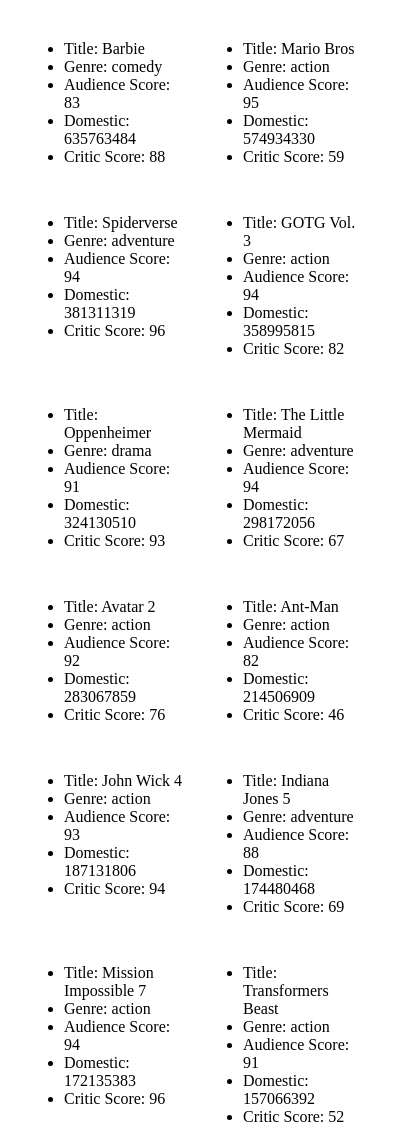
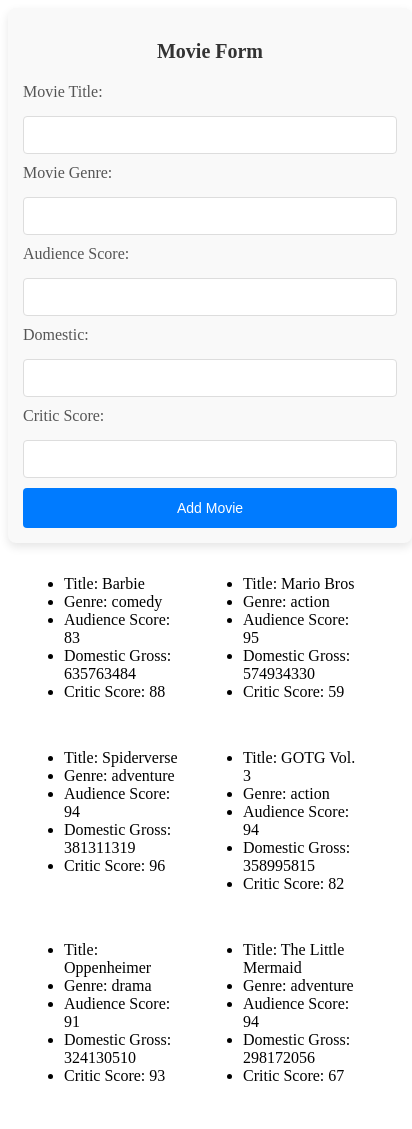
Before and after one commit to jfelipe75/compare-movies, a website built with Vite: page compare-movies/index.html in a window 390 px wide. Shown: the top 1129 px of the page, 412 px wide, since content can reach past the window. Built offline with nearby package versions, Linux system fonts and the light colour scheme.

```diff
--- a/compare-movies/index.html
+++ b/compare-movies/index.html
@@ -7,7 +7,22 @@
     <title>Vite App</title>
   </head>
   <body>
-    <div id="movie-grid"></div>
+    <form aria-label="movie-form" id="movie-form">
+      <h2>Movie Form</h2>
+      <label for="movie-title">Movie Title: </label>
+      <input type="text" name="title" id="movie-title" required />
+      <label for="movie-genre">Movie Genre: </label>
+      <input type="text" name="genre" id="movie-genre" required />
+      <label for="audience-score">Audience Score: </label>
+      <input type="text" name="audienceScore" id="audience-score" required />
+      <label for="domestic">Domestic: </label>
+      <input type="text" name="domestic" id="domestic" required />
+      <label for="critic-score">Critic Score: </label>
+      <input type="text" name="criticScore" id="critic-score" required />
+      <button type="submit">Add Movie</button>
+    </form>
+    <div id="movie-grid"><!--Insert movie items here--></div>
+    <div id="graphs-grid"><!-- Insert graphs here--></div>
     <script type="module" src="/src/main.js"></script>
   </body>
 </html>
--- a/compare-movies/package.json
+++ b/compare-movies/package.json
@@ -10,5 +10,8 @@
   },
   "devDependencies": {
     "vite": "^5.4.10"
+  },
+  "dependencies": {
+    "chart.js": "^4.4.7"
   }
 }
--- a/compare-movies/src/data-store.js
+++ b/compare-movies/src/data-store.js
@@ -8,9 +8,33 @@
 };
 
 export const getLocalStorageKey = (key) => {
-  return JSON.parse(localStorage.getItem(key));
+  const data = localStorage.getItem(key);
+  return data ? JSON.parse(data) : [];
 };
 
-// save array of movies data to local storage.
+// Set default movie data to local storage only if it's not already set
+if (!localStorage.getItem("moviesArr")) {
+  setLocalStorageKey("moviesArr", movieData);
+}
 
-setLocalStorageKey("moviesArr", movieData);
+/* Create getMovie() function in data-store.js. This function
+should take a formData object as an argument, iterate through
+its properties and store them in a regular js object which
+then we'll unshift to our movie array stored in local storage.*/
+export const getMovie = (formDataObj) => {
+  // retrieve movie array from local storage.
+  const movieArr = getLocalStorageKey("moviesArr");
+
+  /* create new regular js obj to which we'll assign formData
+     object key-value pairs. */
+  const regularMovieObj = {};
+  formDataObj.forEach((value, key) => {
+    regularMovieObj[key] = value;
+  });
+  console.log("regularMovieObj: ", regularMovieObj);
+
+  // Now unshift the regularMovieObj to movieArr.
+  movieArr.unshift(regularMovieObj);
+
+  setLocalStorageKey("moviesArr", movieArr);
+};
--- a/compare-movies/src/dom-helpers.js
+++ b/compare-movies/src/dom-helpers.js
@@ -17,6 +17,10 @@
   const movies = getLocalStorageKey(moviesArray);
   console.log(movies.length);
 
+  /* clear the inner html of movie-grid each time the function is called */
+  const movieGrid = document.querySelector("#movie-grid");
+  movieGrid.innerHTML = "";
+
   /* iterate through the movie array and for each element which will always be an object with
      5 properties. turn each of its properties into a list item, then add them to an unordered
      list and to finalise add them to a new div with the class .movie-item */
@@ -30,7 +34,7 @@
     const li3 = document.createElement("li");
     li3.textContent = `Audience Score: ${movies[i].audienceScore}`;
     const li4 = document.createElement("li");
-    li4.textContent = `Domestic: ${movies[i].domestic}`;
+    li4.textContent = `Domestic Gross: ${movies[i].domestic}`;
     const li5 = document.createElement("li");
     li5.textContent = `Critic Score: ${movies[i].criticScore}`;
 
@@ -50,6 +54,6 @@
     movieDiv.append(ul);
 
     // add movieDiv to div with id movie-grid
-    document.querySelector("#movie-grid").append(movieDiv);
+    movieGrid.append(movieDiv);
   }
 };
--- a/compare-movies/src/main.js
+++ b/compare-movies/src/main.js
@@ -1,6 +1,37 @@
 import "./style.css";
 
-// import dom-helper functions
+// import data-store functions.
+import { getMovie } from "./data-store";
+
+// import dom-helper functions.
 import { renderMovies } from "./dom-helpers";
 
-renderMovies("moviesArr");
+// Render all movies stored in localStorage when the page loads.
+window.addEventListener("DOMContentLoaded", () => {
+  renderMovies("moviesArr"); // Make sure this is rendering movies from localStorage
+});
+
+/* create an event listener that listens for the submit event on our
+   movie-form */
+const movieForm = document.querySelector("#movie-form");
+
+movieForm.addEventListener("submit", (event) => {
+  /* prevent form default behavior so that we can handle the submit event
+     in the way we choose to*/
+  event.preventDefault();
+
+  // Create an object that contains all of the input values from the form.
+  const movieData = new FormData(movieForm);
+  movieData.forEach((value, key) => {
+    console.log(key, value);
+  });
+
+  // Call getMovie() function and pass it movieData as an  argument.
+  getMovie(movieData);
+
+  // render our new movie to the page by calling renderMovies once more.
+  renderMovies("moviesArr");
+
+  // make sure to clear form input values after submission.
+  movieForm.reset();
+});
--- a/compare-movies/src/style.css
+++ b/compare-movies/src/style.css
@@ -1,3 +1,91 @@
+/* Style the entire form */
+#movie-form {
+  width: 100%;
+  max-width: 400px;
+  margin: 0 auto;
+  padding: 20px;
+  background-color: #f9f9f9;
+  border-radius: 8px;
+  box-shadow: 0 4px 10px rgba(0, 0, 0, 0.1);
+}
+
+/* Form heading */
+#movie-form h2 {
+  text-align: center;
+  font-size: 24px;
+  color: #333;
+  margin-bottom: 20px;
+}
+
+/* Style for input fields */
+#movie-form input,
+#movie-form select,
+#movie-form textarea {
+  width: 100%;
+  padding: 10px;
+  margin: 10px 0;
+  border: 1px solid #ddd;
+  border-radius: 4px;
+  font-size: 16px;
+  box-sizing: border-box; /* Ensures padding does not affect the width */
+}
+
+/* Focus style for inputs */
+#movie-form input:focus,
+#movie-form select:focus,
+#movie-form textarea:focus {
+  outline: none;
+  border-color: #007bff;
+}
+
+/* Label styling */
+#movie-form label {
+  display: block;
+  font-size: 16px;
+  margin-bottom: 5px;
+  color: #555;
+}
+
+/* Button styles */
+#movie-form button {
+  width: 100%;
+  padding: 12px;
+  background-color: #007bff;
+  color: white;
+  border: none;
+  border-radius: 4px;
+  font-size: 16px;
+  cursor: pointer;
+  transition: background-color 0.3s;
+}
+
+/* Hover effect for button */
+#movie-form button:hover {
+  background-color: #0056b3;
+}
+
+/* Make the form responsive on small screens */
+@media (max-width: 600px) {
+  #movie-form {
+    padding: 15px;
+  }
+
+  #movie-form h2 {
+    font-size: 20px;
+  }
+
+  #movie-form input,
+  #movie-form select,
+  #movie-form textarea {
+    font-size: 14px;
+  }
+
+  #movie-form button {
+    font-size: 14px;
+  }
+}
+
+/* Movie grid and movie items */
 #movie-grid {
   display: grid;
   gap: 1rem;
```
Also changed, not shown: README.md, 1 other file.
